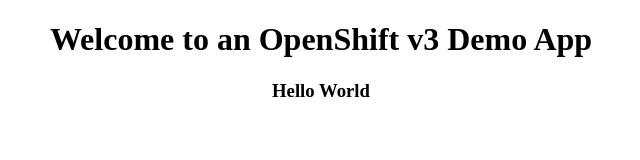
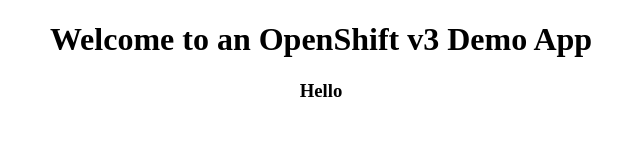
Before and after one commit to iamkatli/openshift-demo-ngnix, a plain HTML site: page docker/index.html in a window 1280 px wide. Shown: the full height of the page, 319-959 px from the left. Drawn offline with Linux system fonts and the light colour scheme.

Commit message:
Update index.html

```diff
--- a/docker/index.html
+++ b/docker/index.html
@@ -9,7 +9,7 @@
           <h1>Welcome to an OpenShift v3 Demo App</h1>
         </div>
         <div class="container" align=center>
-          <h3>Hello World</h3>
+          <h3>Hello</h3>
         </div>
     </body>
 </html>
```
